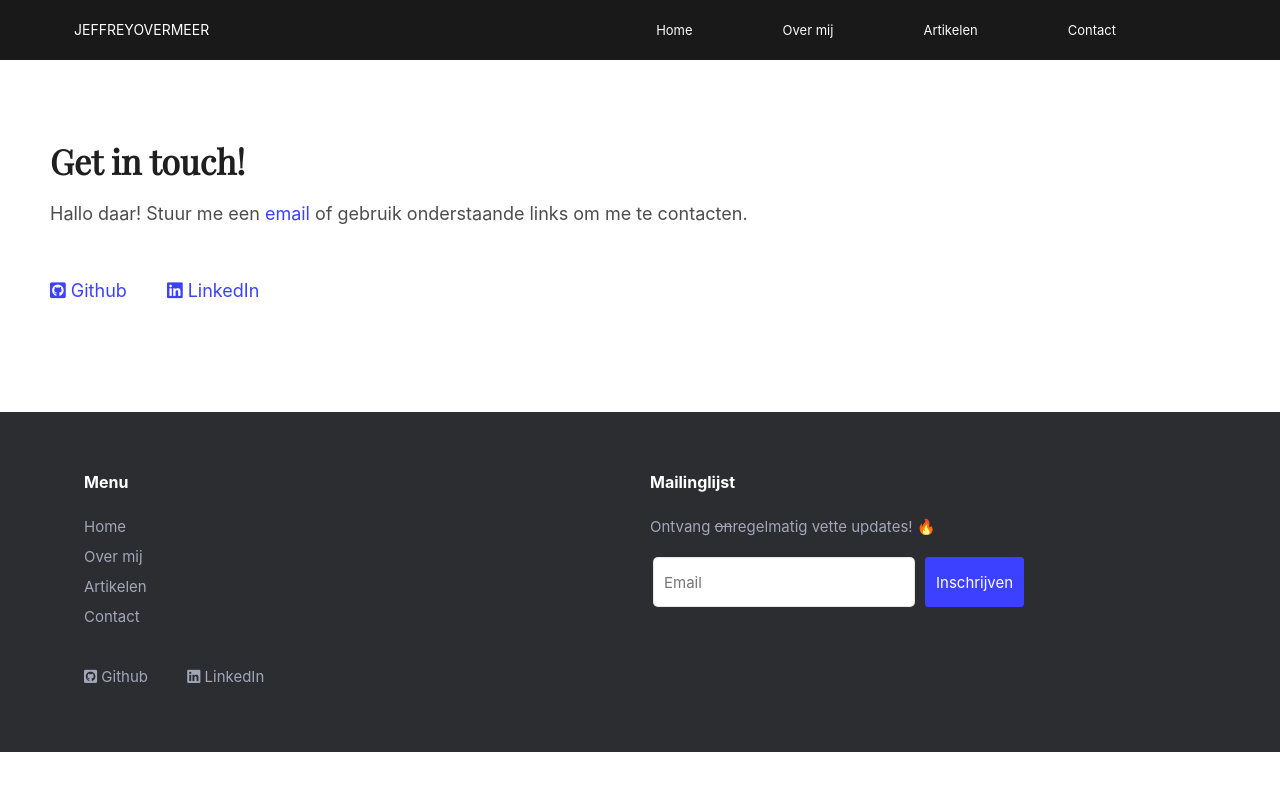
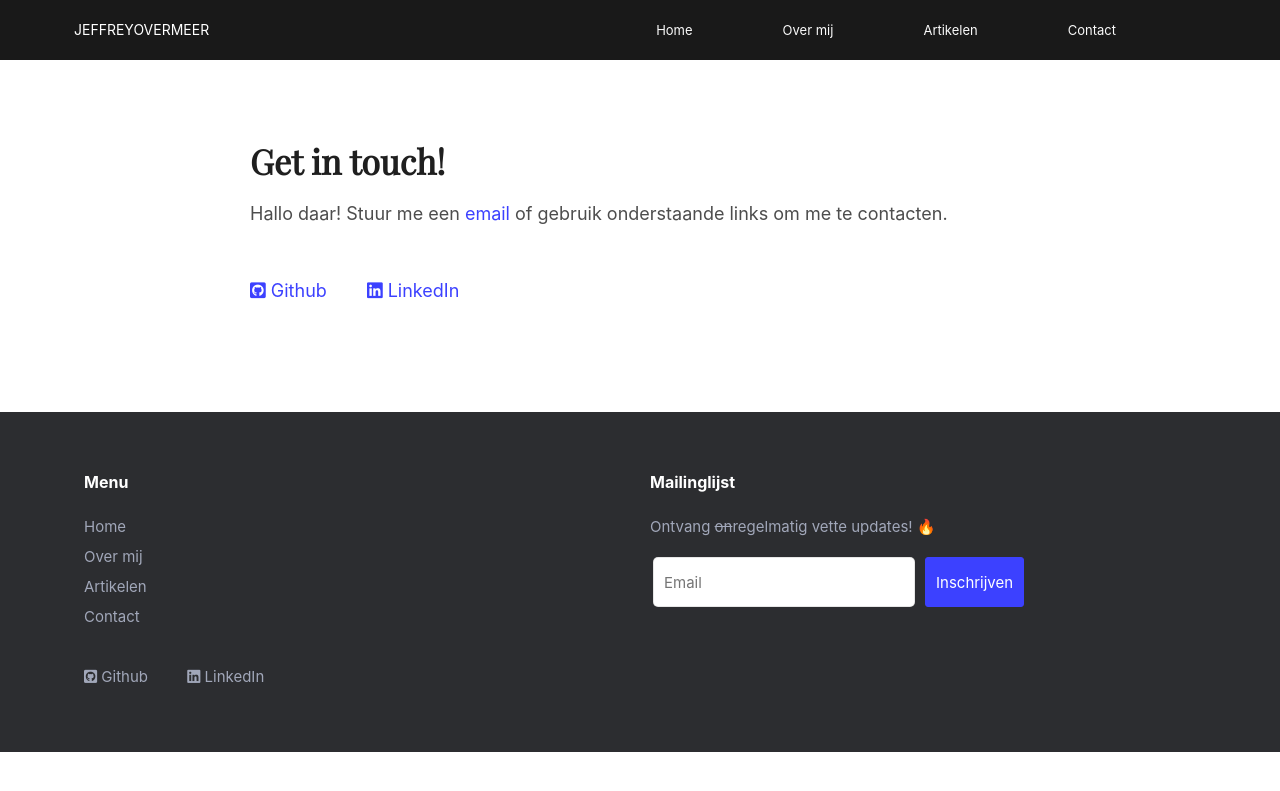
Before and after one commit to jeffrey-over/jeffrey-over.github.io, a Jekyll site: the page built from _pages/02_contact.md, in a window 1280 px wide. Shown: the top 791 px of the page. Built offline with Jekyll 4.4.1, drawn with Linux system fonts in a browser that asks for light colours; nearby versions of some CDN libraries; some web fonts are replaced; library files that are not in the unit come from our copies; comment, search, counter and statistics services are not loaded.

Commit message:
page layout

```diff
--- a/_layouts/page.html
+++ b/_layouts/page.html
@@ -5,15 +5,14 @@ layout: default
 
 
 
-<div class="has-small-width" >
+<div class="container has-small-width" >
 
-        <div class="container">
+
             <section>
                 <h2 class="is-serif">{{page.title}}</h2>
                 {% if page.subtitle %} <h3 class="is-subtitle">{{page.subtitle}} </h3>{% endif %}
 
                 {{content}}
             </section>
-        </div>
 
     </div>
```
